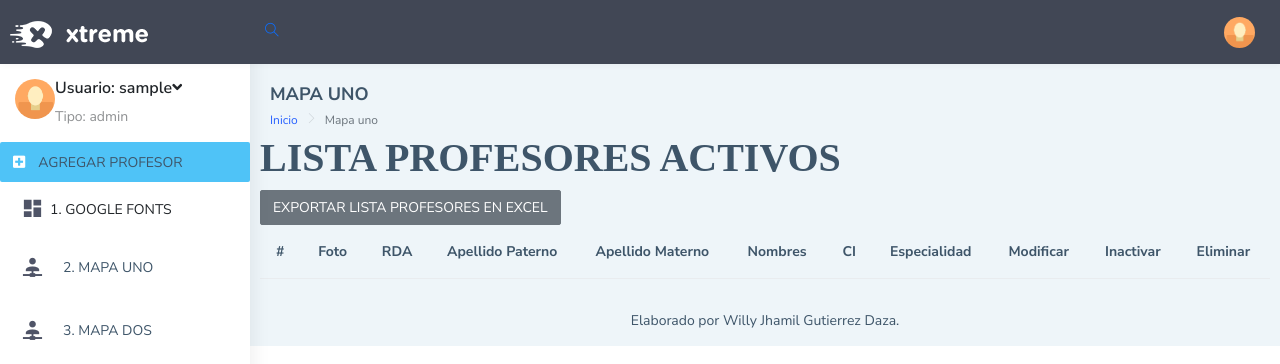
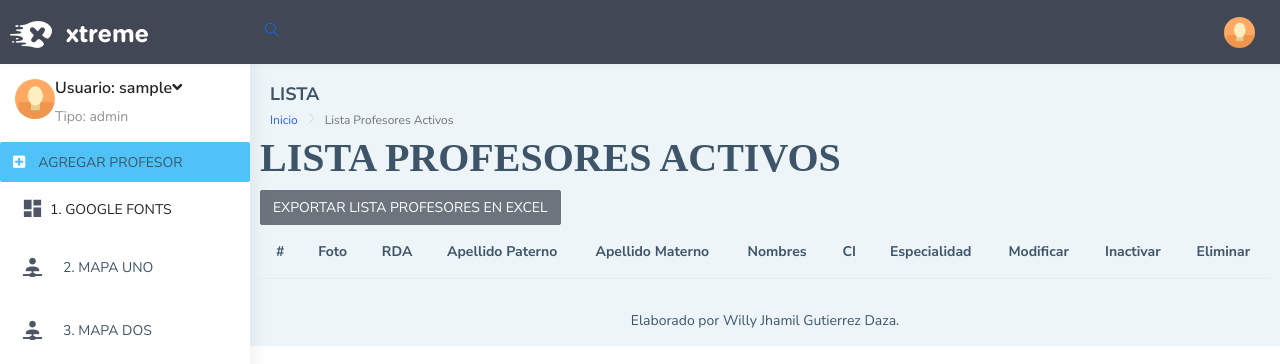
Before and after one commit to Willyjhamilgutierrez/gestionSoftware, a CodeIgniter app: page /database/ in a window 1280 px wide. Shown: the top 364 px of the page. Run offline with CodeIgniter, Linux system fonts and the light colour scheme; the visitor is signed in with stand-in values (Sample User, id 1); data that the repository does not hold is empty; some web fonts are replaced.

Commit message:
Cambio color primary y corrección en titulos de menú

```diff
--- a/application/views/lista.php
+++ b/application/views/lista.php
@@ -4,12 +4,12 @@
 <div class="page-breadcrumb">
 	<div class="row align-items-center">
 		<div class="col-5">
-			<h4 class="page-title">MAPA UNO</h4>
+			<h4 class="page-title">LISTA</h4>
 			<div class="d-flex align-items-center">
 				<nav aria-label="breadcrumb">
 					<ol class="breadcrumb">
 						<li class="breadcrumb-item"><a href="<?php echo base_url(); ?>">Inicio</a></li>
-						<li class="breadcrumb-item active" aria-current="page">Mapa uno</li>
+						<li class="breadcrumb-item active" aria-current="page">Lista Profesores Activos</li>
 					</ol>
 				</nav>
 			</div>
@@ -22,8 +22,6 @@
     <div class="col-md-12">
 
     <h3 class="titularx">LISTA PROFESORES ACTIVOS</h3>
-
-
 
       <div class="">
         <div class="d-grid gap-2 d-md-block">
```
Also changed, not shown: bootstrap/css/bootstrap-grid.css.
